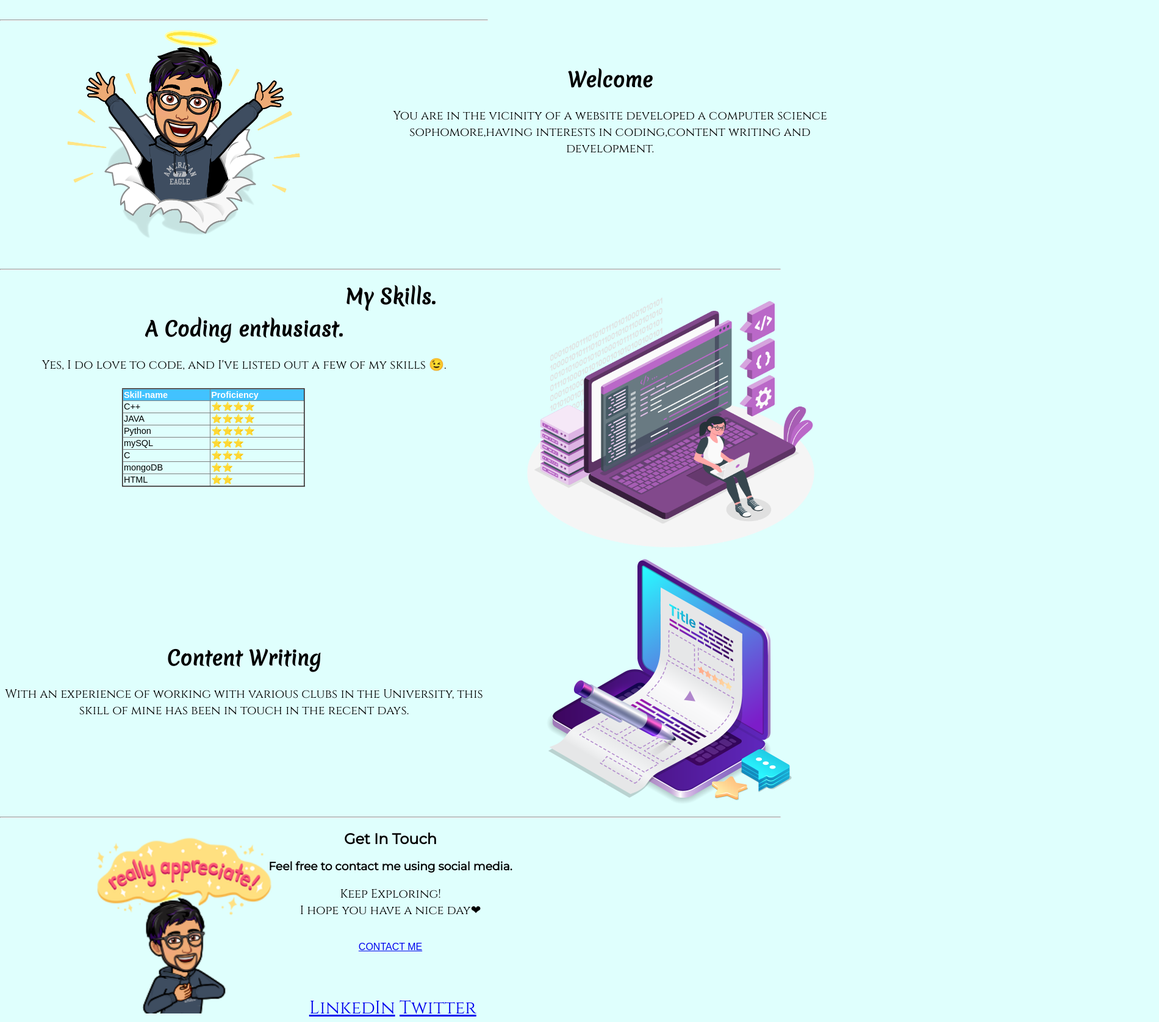
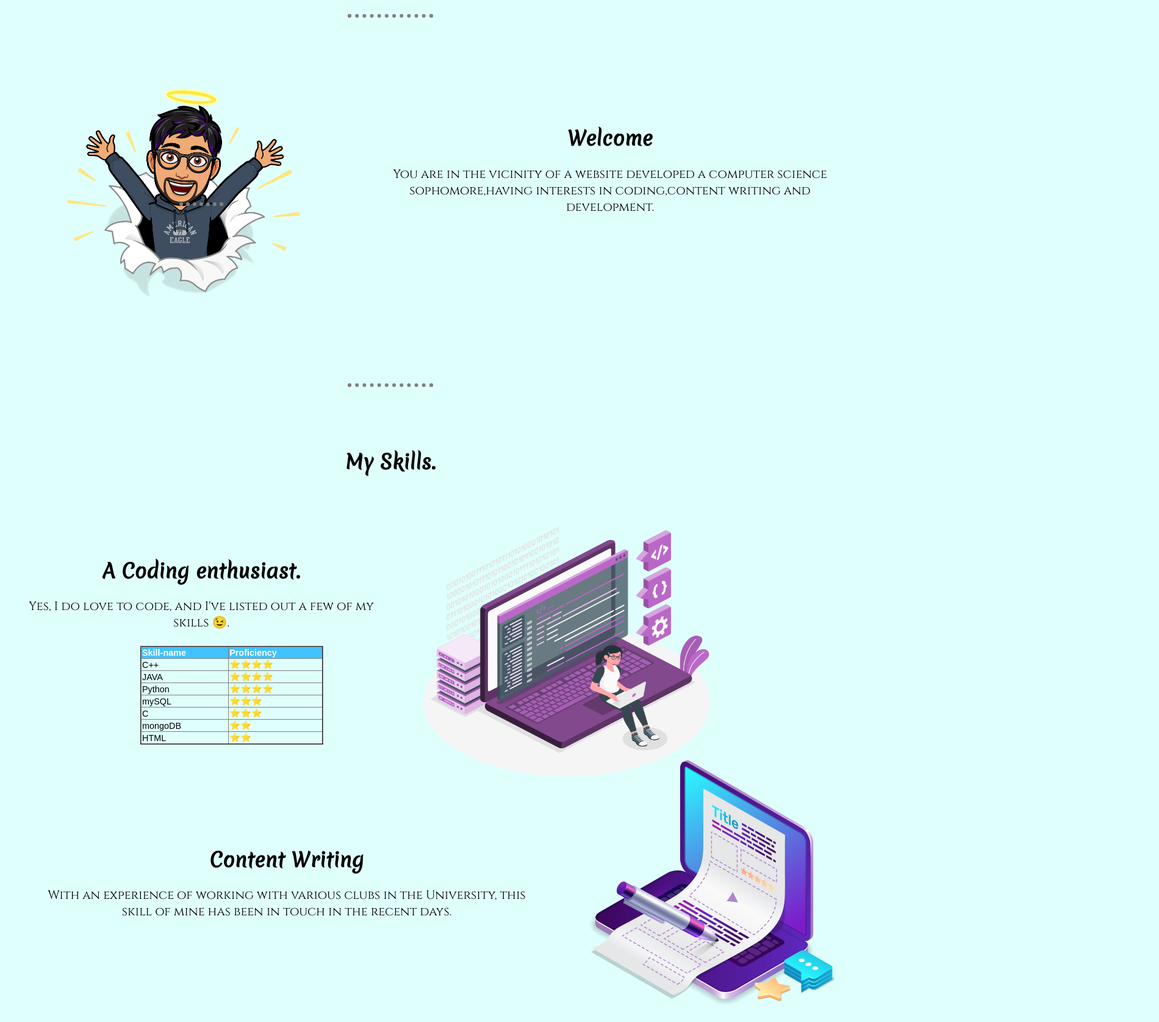
Before and after one commit to Achchutan-S/DevNewAbout, a plain HTML site: page index.html in a window 1280 px wide. Shown: the part 844-2521 px from the top of the page at 61% size, 1900 px wide, since content can reach past the window. Drawn offline with Linux system fonts and the light colour scheme.

Commit message:
Upgraded
footer and button

```diff
--- a/css/styles.css
+++ b/css/styles.css
@@ -3,9 +3,19 @@ body{
   background-color: #DFFFFD;
   margin: 0;
   text-align: center;
+   align-items: flex-start;
   font-family: sans-serif;
+  size:75%
 }
-
+.c1{
+  font-size: 430%;
+}
+hr{
+  border: dotted grey 6px;
+  border-bottom: none;
+  width: 10%;
+  margin: 100px auto;
+}
 .content{
   text-decoration: underline;
   /* font-family: 'Montserrat', sans-serif; */
@@ -20,6 +30,9 @@ p{
     font-size: 20px;
     font-family: 'Cinzel', serif;
   /* font-family: 'Ubuntu', sans-serif; */
+}
+.middle-container{
+  text-align: center;
 }
 .top{
 
@@ -43,11 +56,16 @@ p{
   width: 400px;
   /* position: absolute; */
   position: relative;
+  align-items: center;
   right: 700px;
   top:320px;
   display: inline-block;
   /* float: left; */
 }
+.desc{
+  font-size: 200%;
+}
+
 .profile{
   height: 400px;
   width: 800px;
@@ -83,15 +101,17 @@ tr{
   width:500px;
   position: relative;
   display: inline-block;
-  left:700px;
-  top:420px;
+  left:600px;
+  top:400px;
 }
 .skill-row{
   height: 400px;
-  width:800px;
-  margin-right: 400px;
+  width:600px;
+  padding: 30px;
+  text-align: center;
   position: relative;
-  bottom: 500px;
+
+  bottom: 600px;
 }
 .contentpic{
   height: 600px;
@@ -104,7 +124,7 @@ tr{
 .content-row{
   height: 400px;
   width:800px;
-  margin-right: 400px;
+  left:70px;
   position: relative;
   bottom: 500px;
 }
@@ -119,16 +139,61 @@ h3{
   width:300px;
   position:relative;
   display: inline-block;
-  right:50px;
+  right:300px;
 
 
 }
 .bottom-container{
+  background-color: #053742;
+  font-size: 200%;
+  color: white;
+  width: 2000px;
   position: relative;
   text-align: center;
   right:100px;
-  bottom:200px;
+  bottom:2px;
   margin-right: 100px;
   font-size: 30px;
   font-family: 'Cinzel', serif;
 }
+.contact-me{
+  width:40%;
+  margin: 40px auto 40px;
+}
+.footer-link{
+  color: white;
+  font-size: 2em;
+  position: relative;
+  bottom: 130px;
+  right: 200px;
+}
+.btn {
+  -webkit-border-radius: 10;
+  -moz-border-radius: 10;
+  border-radius: 10px;
+  text-shadow: 6px 6px 4px #666666;
+  font-family: 'Montserrat', sans-serif;
+  color: #ffffff;
+  font-size: 18px;
+  background: #3498db;
+  padding: 10px 20px 10px 20px;
+  text-decoration: none;
+}
+
+.btn:hover{
+  background: #3cb0fd;
+  background-image: -webkit-linear-gradient(top, #3cb0fd, #3498db);
+  background-image: -moz-linear-gradient(top, #3cb0fd, #3498db);
+  background-image: -ms-linear-gradient(top, #3cb0fd, #3498db);
+  background-image: -o-linear-gradient(top, #3cb0fd, #3498db);
+  background-image: linear-gradient(to bottom, #3cb0fd, #3498db);
+  text-decoration: none;
+}
+.paratext{
+  font-size: 150%;
+  font-weight: bold;
+}
+.last{
+  font-weight: bolder;
+  font-size: 150%;
+}
```
